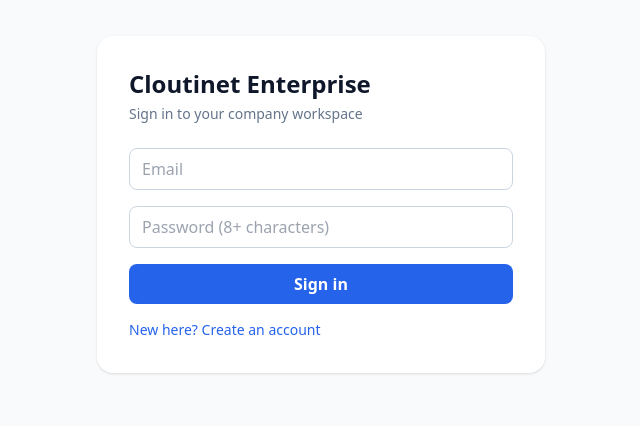
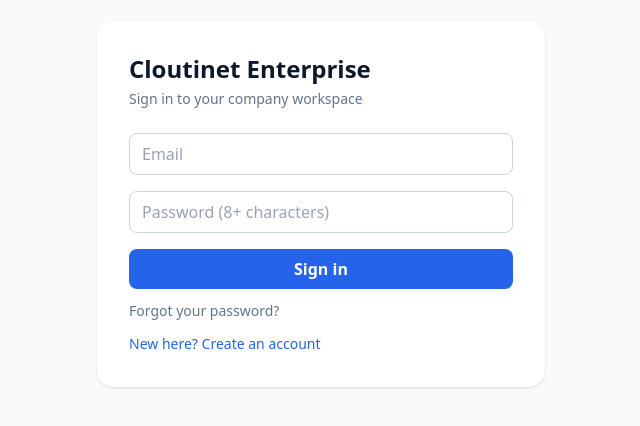
Before and after one commit to Luper-927/cloutinet-enterprise, a Next.js app: page /login in a window 1280 px wide. Shown: the part 196-622 px from the top of the page, without its empty margins (319-959 px from the left). Built offline with nearby package versions, Linux system fonts and the light colour scheme.

Commit message:
Enhance login page with password recovery link
Added a 'Forgot your password?' link for sign-in mode.

```diff
--- a/app/login/page.tsx
+++ b/app/login/page.tsx
@@ -102,6 +102,13 @@ export default function LoginPage() {
           </button>
         </form>
 
+        {mode === "signin" && (
+          <a href="/forgot-password" className="mt-3 inline-block text-sm text-slate-500 hover:underline">
+            Forgot your password?
+          </a>
+        )}
+
+        <div>
           <button
             type="button"
             onClick={() => {
@@ -109,13 +116,14 @@ export default function LoginPage() {
               setErrorMsg(null);
               setMessage(null);
             }}
-          className="mt-4 text-sm text-blue-600 hover:underline"
+            className="mt-3 text-sm text-blue-600 hover:underline"
           >
             {mode === "signin"
               ? "New here? Create an account"
               : "Already have an account? Sign in"}
           </button>
         </div>
+      </div>
     </main>
   );
 }
```
Lines whose indentation alone changed are shown as unchanged.
